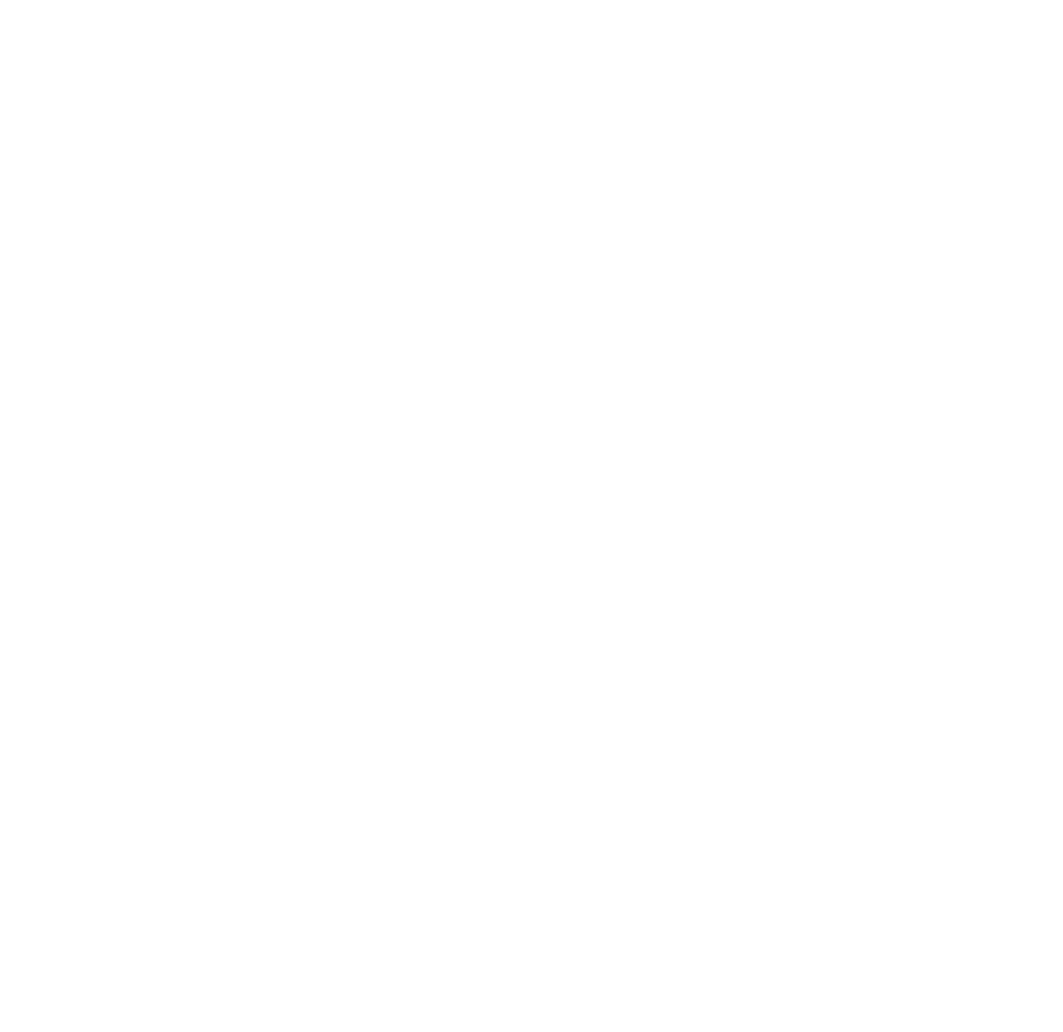
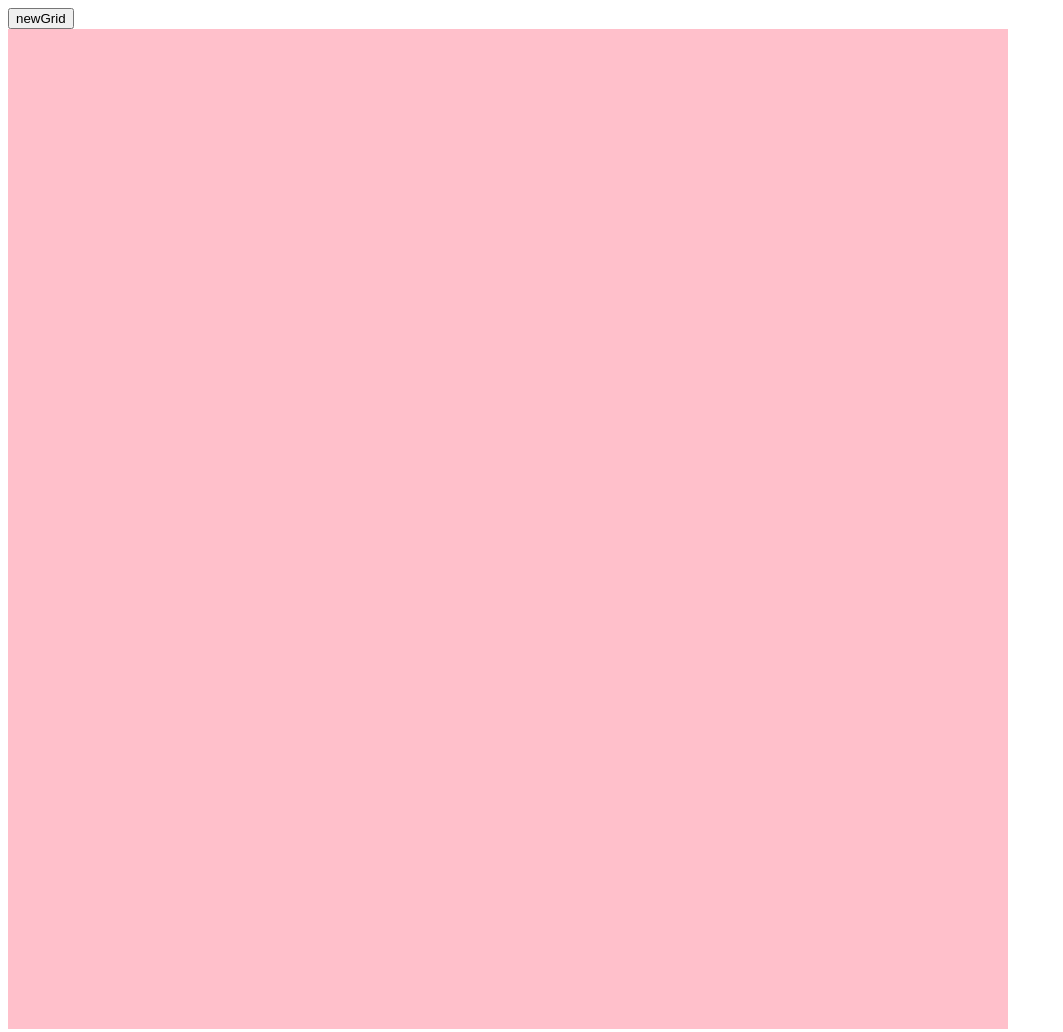
Before and after one commit to JyothiNavsinde/EtchaSketch, a plain HTML site: page index.html in a window 1280 px wide. Shown: the whole page, without its empty margins (0-1063 px from the left). Before the commit the page ends 800 px from the top, so only its background shows below. Drawn offline with Linux system fonts and the light colour scheme.

Commit message:
created a container and then using css gave width and height of the container later used a function to create a nxn grid and dynamically created a grid fixing the size of the container added a button which helps you create the new sketch pad erasing the last one

```diff
--- a/index.html
+++ b/index.html
@@ -3,16 +3,15 @@
 <head>
     <meta charset="UTF-8">
     <meta name="viewport" content="width=device-width, initial-scale=1.0">
-    <title>EtchaSketch</title>
+    <title>Etch-A-Sketch</title>
     <link rel="stylesheet" href="style.css">
 </head>
 <body>
+    <button id="newGrid">newGrid</button>
     <div class="gridContainer">
 
     </div>
 
-
-
     <script src="script.js"></script>
 </body>
 </html>
--- a/script.js
+++ b/script.js
@@ -1,8 +1,30 @@
 const gridCont = document.querySelector(".gridContainer");
-for(let i=0; i<16; i++) {
-    for(let j=0; j<16; j++) {
-        const divCell = document.createElement("div");
-        divCell.classList.add("gridCell");
-        gridCont.appendChild(divCell);
+
+const btn = document.querySelector("#newGrid");
+
+function createGrid(numSquares) {
+    gridCont.innerHTML = ""; //to clear the contianer
+    const sqaureSize = 1000/numSquares;
+
+    for(let i=0; i<numSquares*numSquares; i++) {
+        const gridDiv = document.createElement("div");
+        gridDiv.className = "gridCell";
+        gridDiv.style.width = `${sqaureSize}px`;
+        gridDiv.style.height = `${sqaureSize}px`;
+
+        gridDiv.addEventListener("mouseover", () => {
+            gridDiv.style.backgroundColor = "purple";
+        });
+
+        gridCont.appendChild(gridDiv);
+
     }
 }
+
+createGrid(16);
+
+btn.addEventListener("click", () => {
+    let numSquares = prompt("How many squares per side?");
+
+    createGrid(numSquares);
+})
--- a/style.css
+++ b/style.css
@@ -1,3 +1,12 @@
-.gridCell {
+.gridContainer {
+    width: 1000px;
+    height: 1000px;
     background-color: pink;
+    display: flex;
+    flex-wrap: wrap;
 }
+
+.gridItem {
+
+    box-sizing: border-box;
+}
```
